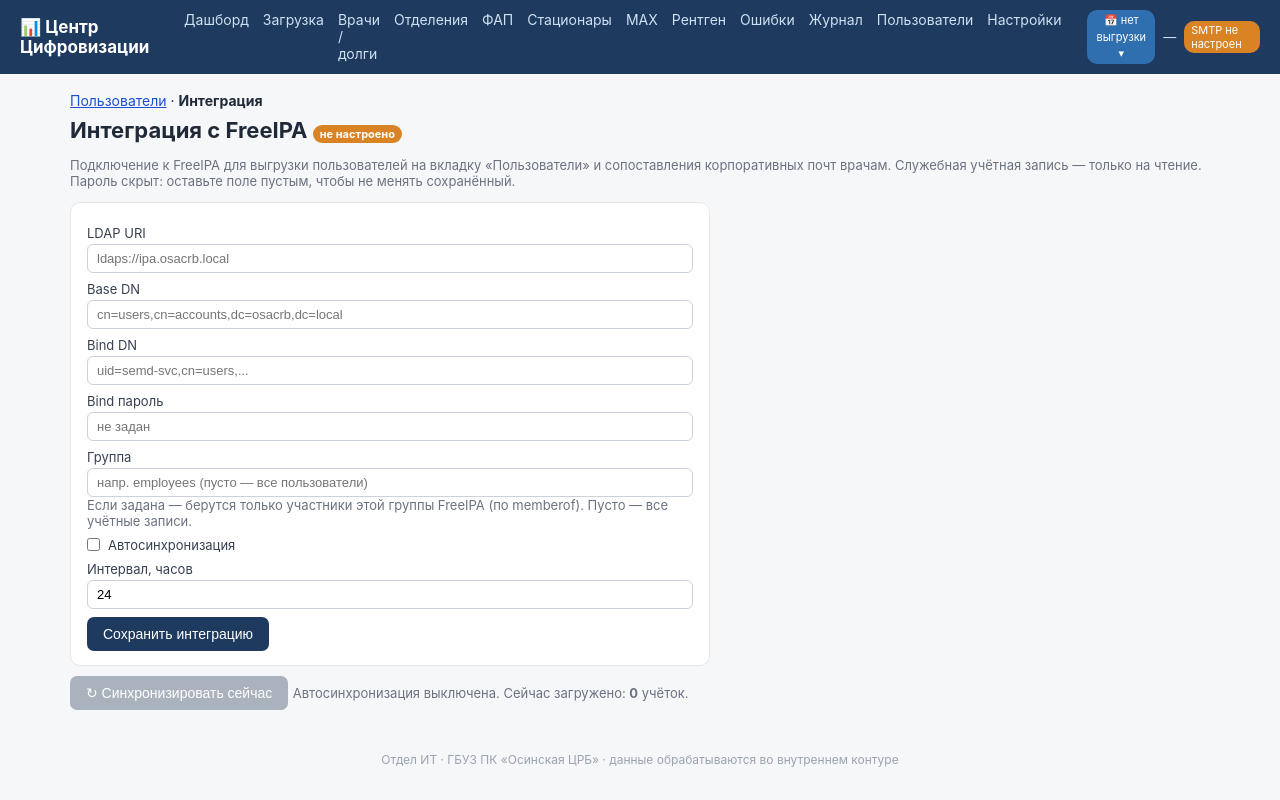
After one commit to Aki-shin/semd-notify, a Flask app: page /users/integration in a window 1280 px wide. The commit adds this page. Run offline with Flask 3, Linux system fonts and the light colour scheme; data comes from the database, SQL or seed files in the repository; data that the repository does not hold is empty.

Commit message:
Пользователи: вкладка «Интеграция» + фильтр по группе FreeIPA
- Страница «Пользователи» разбита на подвкладки: «Пользователи» (список)
  и «Интеграция» (настройки FreeIPA + синхронизация).
- В блоке интеграции добавлено поле «Группа»: если задано — пользователи
  берутся только из этой группы FreeIPA (LDAP-фильтр по memberof; DN группы
  выводится из Base DN: cn=<группа>,cn=groups,<…cn=accounts,dc=…>). Пусто —
  все учётные записи (uid=*).
- ipa.py: _user_filter() строит фильтр; fetch_users использует его.
  IPA_GROUP в _cfg и в сохранении настроек; флеш синхронизации указывает
  источник-группу.
- templates: users.html (список + подвкладка-навигация, показ источника),
  users_integration.html (конфиг с полем группы + кнопка синхронизации).

Проверено: фильтр с группой = (&(uid=*)(memberof=cn=<grp>,cn=groups,…));
без группы = (uid=*); обе подвкладки 200; сохранение группы и
синхронизация работают.

Co-Authored-By: Claude Opus 4.8 (1M context) <noreply@anthropic.com>

```diff
--- a/app.py
+++ b/app.py
@@ -814,14 +814,24 @@ def send_log_page():
 
 @app.route("/users")
 def users_page():
-    ipacfg = {k: appconfig.get(k, "") for k in ("IPA_LDAP_URI", "IPA_BASE_DN", "IPA_BIND_DN")}
+    return render_template("users.html",
+                           users=storage.ipa_users_list(),
+                           stats=storage.ipa_users_stats(),
+                           ipa_ready=ipa.available(),
+                           ipa_group=appconfig.get("IPA_GROUP", ""),
+                           ipa_last=ipa.last_sync_info())
+
+
+@app.route("/users/integration")
+def users_integration():
+    ipacfg = {k: appconfig.get(k, "")
+              for k in ("IPA_LDAP_URI", "IPA_BASE_DN", "IPA_BIND_DN", "IPA_GROUP")}
     ipacfg["IPA_AUTOSYNC"] = appconfig.get_bool("IPA_AUTOSYNC", False)
     ipacfg["IPA_SYNC_HOURS"] = appconfig.get("IPA_SYNC_HOURS", "24")
     ipacfg["pass_set"] = appconfig.is_set("IPA_BIND_PW")
-    return render_template("users.html",
-                           users=storage.ipa_users_list(),
+    return render_template("users_integration.html",
+                           ipacfg=ipacfg,
                            stats=storage.ipa_users_stats(),
-                           ipacfg=ipacfg,
                            ipa_ready=ipa.available(),
                            ipa_last=ipa.last_sync_info())
 
@@ -829,11 +839,13 @@ def users_page():
 @app.route("/users/sync", methods=["POST"])
 def users_sync():
     if not ipa.available():
-        flash("FreeIPA не настроен — задайте параметры на этой странице.", "warn")
-        return redirect(url_for("users_page"))
+        flash("FreeIPA не настроен — задайте параметры на вкладке «Интеграция».", "warn")
+        return redirect(url_for("users_integration"))
     try:
         loaded, matched = ipa.run_sync_and_record()
-        flash(f"FreeIPA: загружено {loaded} учёток, сопоставлено врачам {matched}.", "ok")
+        grp = appconfig.get("IPA_GROUP", "")
+        src = f" (из группы «{grp}»)" if grp else ""
+        flash(f"FreeIPA{src}: загружено {loaded} учёток, сопоставлено врачам {matched}.", "ok")
     except Exception as e:
         flash(f"FreeIPA ошибка: {e}", "warn")
     return redirect(url_for("users_page"))
@@ -841,16 +853,16 @@ def users_sync():
 
 @app.route("/users/save_ipa", methods=["POST"])
 def users_save_ipa():
-    """Настройки FreeIPA перенесены со страницы Настроек на «Пользователи»."""
-    for k in ("IPA_LDAP_URI", "IPA_BASE_DN", "IPA_BIND_DN"):
+    """Настройки интеграции FreeIPA (вкладка «Интеграция» страницы «Пользователи»)."""
+    for k in ("IPA_LDAP_URI", "IPA_BASE_DN", "IPA_BIND_DN", "IPA_GROUP"):
         appconfig.set(k, (request.form.get(k) or "").strip())
     appconfig.set("IPA_AUTOSYNC", "1" if request.form.get("IPA_AUTOSYNC") else "0")
     appconfig.set("IPA_SYNC_HOURS", (request.form.get("IPA_SYNC_HOURS") or "24").strip())
     pw = request.form.get("IPA_BIND_PW") or ""
     if pw:
         appconfig.set("IPA_BIND_PW", pw)
-    flash("Настройки FreeIPA сохранены.", "ok")
-    return redirect(url_for("users_page"))
+    flash("Настройки интеграции FreeIPA сохранены.", "ok")
+    return redirect(url_for("users_integration"))
 
 
 @app.route("/custom/save", methods=["POST"])
--- a/ipa.py
+++ b/ipa.py
@@ -13,7 +13,20 @@ def _cfg():
         "base": cfg.get("IPA_BASE_DN", ""),          # cn=users,cn=accounts,dc=example,dc=local
         "bind_dn": cfg.get("IPA_BIND_DN", ""),       # uid=svc,cn=users,...
         "bind_pw": cfg.get("IPA_BIND_PW", ""),
+        "group": (cfg.get("IPA_GROUP", "") or "").strip(),  # если задана — берём только её участников
     }
+
+
+def _user_filter(c):
+    """LDAP-фильтр пользователей. Если задана группа — только её участники (по memberof).
+    DN группы выводится из Base DN: cn=<группа>,cn=groups,<…,cn=accounts,dc=…>."""
+    grp = c.get("group")
+    if not grp:
+        return "(uid=*)"
+    base = c.get("base", "")
+    suffix = base.split(",", 1)[1] if "," in base else base  # отбрасываем cn=users
+    gdn = f"cn={grp},cn=groups,{suffix}"
+    return f"(&(uid=*)(memberof={gdn}))"
 
 
 def available():
@@ -36,7 +49,7 @@ def fetch_users():
     server = Server(c["uri"], get_info=ALL)
     conn = Connection(server, user=c["bind_dn"] or None, password=c["bind_pw"] or None,
                       auto_bind=True)
-    conn.search(c["base"], "(uid=*)", search_scope=SUBTREE, attributes=_ATTRS)
+    conn.search(c["base"], _user_filter(c), search_scope=SUBTREE, attributes=_ATTRS)
 
     def val(e, a):
         if a not in e:
--- /dev/null
+++ b/templates/users_integration.html
@@ -0,0 +1,29 @@
+{% extends "base.html" %}
+{% block body %}
+<div style="margin:0 0 8px;font-size:14px"><a href="{{ url_for('users_page') }}">Пользователи</a> · <b>Интеграция</b></div>
+<h1>Интеграция с FreeIPA {% if ipa_ready %}<span class="pill ok">настроено</span>{% else %}<span class="pill warn">не настроено</span>{% endif %}</h1>
+<p class="muted">Подключение к FreeIPA для выгрузки пользователей на вкладку «Пользователи» и сопоставления
+корпоративных почт врачам. Служебная учётная запись — только на чтение. Пароль скрыт: оставьте поле пустым,
+чтобы не менять сохранённый.
+{% if ipa_last[0] %}<br>Последняя синхронизация: <b>{{ ipa_last[0] }}</b> — {{ ipa_last[1] }}.{% endif %}</p>
+
+<form method="post" action="{{ url_for('users_save_ipa') }}" class="cfg">
+  <label>LDAP URI <input name="IPA_LDAP_URI" value="{{ ipacfg.IPA_LDAP_URI }}" placeholder="ldaps://ipa.osacrb.local"></label>
+  <label>Base DN <input name="IPA_BASE_DN" value="{{ ipacfg.IPA_BASE_DN }}" placeholder="cn=users,cn=accounts,dc=osacrb,dc=local"></label>
+  <label>Bind DN <input name="IPA_BIND_DN" value="{{ ipacfg.IPA_BIND_DN }}" placeholder="uid=semd-svc,cn=users,..."></label>
+  <label>Bind пароль <input type="password" name="IPA_BIND_PW" placeholder="{{ '•••• сохранён — оставьте пустым' if ipacfg.pass_set else 'не задан' }}"></label>
+  <label>Группа <input name="IPA_GROUP" value="{{ ipacfg.IPA_GROUP }}" placeholder="напр. employees (пусто — все пользователи)">
+    <span class="small muted">Если задана — берутся только участники этой группы FreeIPA (по memberof). Пусто — все учётные записи.</span></label>
+  <label class="chk"><input type="checkbox" name="IPA_AUTOSYNC" {{ 'checked' if ipacfg.IPA_AUTOSYNC }}> Автосинхронизация</label>
+  <label>Интервал, часов <input name="IPA_SYNC_HOURS" value="{{ ipacfg.IPA_SYNC_HOURS or '24' }}" size="5"></label>
+  <div><button type="submit">Сохранить интеграцию</button></div>
+</form>
+
+<form method="post" action="{{ url_for('users_sync') }}" class="inline" style="margin-top:10px">
+  <button type="submit" {{ 'disabled' if not ipa_ready }}>↻ Синхронизировать сейчас</button>
+  <span class="muted small">
+    {% if ipacfg.IPA_AUTOSYNC %}Автосинхронизация раз в {{ ipacfg.IPA_SYNC_HOURS }} ч.{% else %}Автосинхронизация выключена.{% endif %}
+    Сейчас загружено: <b>{{ stats.total }}</b> учёток.
+  </span>
+</form>
+{% endblock %}
```
Also changed, not shown: templates/users.html (+7 -16 lines).
